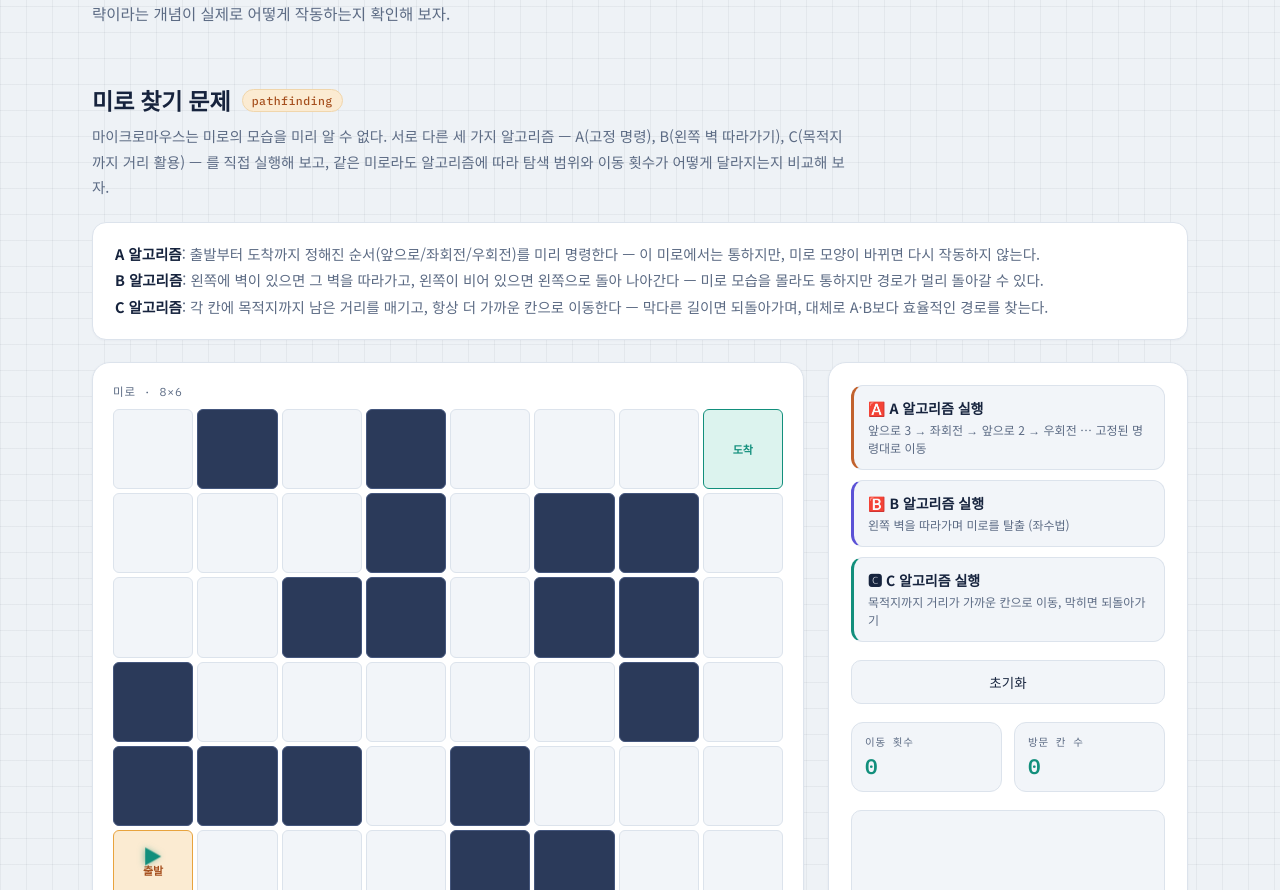
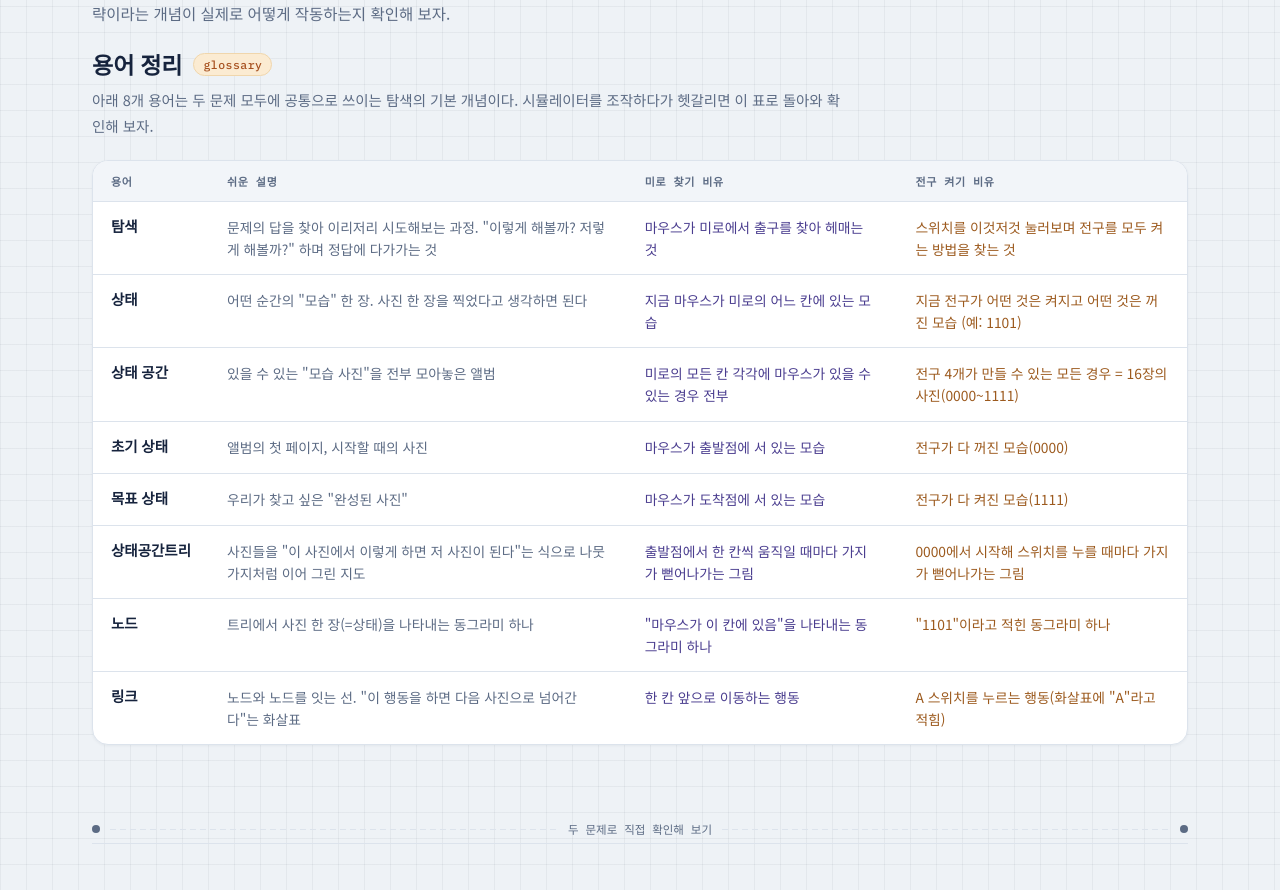
Before and after one commit to junwhojit/ai_search, a plain HTML site: page index.html in a window 1280 px wide. Shown: the part 254-1144 px from the top of the page. Drawn offline with Linux system fonts and the light colour scheme.

Commit message:
Add glossary section for search algorithm terms
Added a glossary section with terms related to search algorithms, including explanations and examples for each term.

```diff
--- a/index.html
+++ b/index.html
@@ -255,6 +255,22 @@
     border:1px solid var(--border);background:var(--panel-2);color:var(--ink-dim);cursor:pointer;}
   .quiz-reset:hover{color:var(--ink);border-color:var(--copper);}
 
+  /* ---- term glossary ---- */
+  .term-table-wrap{background:var(--panel);border:1px solid var(--border);border-radius:16px;
+    overflow-x:auto;box-shadow:0 1px 3px rgba(22,35,61,0.05);}
+  .term-table{width:100%;border-collapse:collapse;min-width:720px;}
+  .term-table th{font-family:'IBM Plex Mono',monospace;font-size:11px;color:var(--ink-dim);
+    text-transform:uppercase;letter-spacing:.06em;text-align:left;padding:12px 18px;
+    border-bottom:1px solid var(--border);background:var(--panel-2);white-space:nowrap;}
+  .term-table td{padding:14px 18px;border-bottom:1px solid var(--border);font-size:13.8px;
+    line-height:1.6;color:var(--ink-dim);vertical-align:top;}
+  .term-table tr:last-child td{border-bottom:none;}
+  .term-table td.term{font-family:'Space Grotesk',sans-serif;font-weight:700;color:var(--ink);
+    white-space:nowrap;font-size:14.5px;}
+  .term-table td.maze-eg{color:#4A3D8F;}
+  .term-table td.bulb-eg{color:#9C5A1E;}
+  .term-table tr:hover td{background:var(--panel-2);}
+
   footer{margin-top:50px;color:var(--ink-dim);font-size:12px;text-align:center;}
 </style>
 </head>
@@ -262,6 +278,7 @@
 
 <nav class="topnav"><div class="inner">
   <span class="brand"><span class="sq"></span>인공지능과 탐색</span>
+  <a href="#terms">용어 정리</a>
   <a href="#maze">미로 찾기</a>
   <a href="#bulb">전구 켜기</a>
   <a href="#quiz">퀴즈</a>
@@ -276,6 +293,72 @@
     목표 상태까지의 경로를 찾는 탐색 문제</b>다. 직접 조작해 보면서 상태, 수행 작업, 탐색 전략이라는
     개념이 실제로 어떻게 작동하는지 확인해 보자.</p>
   </header>
+
+  <section class="block" id="terms" style="border-top:none;padding-top:14px;">
+    <h2 class="sect-title">용어 정리 <span class="tag">glossary</span></h2>
+    <p class="sect-sub">아래 8개 용어는 두 문제 모두에 공통으로 쓰이는 탐색의 기본 개념이다. 시뮬레이터를
+    조작하다가 헷갈리면 이 표로 돌아와 확인해 보자.</p>
+
+    <div class="term-table-wrap">
+      <table class="term-table">
+        <thead>
+          <tr><th>용어</th><th>쉬운 설명</th><th>미로 찾기 비유</th><th>전구 켜기 비유</th></tr>
+        </thead>
+        <tbody>
+          <tr>
+            <td class="term">탐색</td>
+            <td>문제의 답을 찾아 이리저리 시도해보는 과정. "이렇게 해볼까? 저렇게 해볼까?" 하며 정답에 다가가는 것</td>
+            <td class="maze-eg">마우스가 미로에서 출구를 찾아 헤매는 것</td>
+            <td class="bulb-eg">스위치를 이것저것 눌러보며 전구를 모두 켜는 방법을 찾는 것</td>
+          </tr>
+          <tr>
+            <td class="term">상태</td>
+            <td>어떤 순간의 "모습" 한 장. 사진 한 장을 찍었다고 생각하면 된다</td>
+            <td class="maze-eg">지금 마우스가 미로의 어느 칸에 있는 모습</td>
+            <td class="bulb-eg">지금 전구가 어떤 것은 켜지고 어떤 것은 꺼진 모습 (예: 1101)</td>
+          </tr>
+          <tr>
+            <td class="term">상태 공간</td>
+            <td>있을 수 있는 "모습 사진"을 전부 모아놓은 앨범</td>
+            <td class="maze-eg">미로의 모든 칸 각각에 마우스가 있을 수 있는 경우 전부</td>
+            <td class="bulb-eg">전구 4개가 만들 수 있는 모든 경우 = 16장의 사진(0000~1111)</td>
+          </tr>
+          <tr>
+            <td class="term">초기 상태</td>
+            <td>앨범의 첫 페이지, 시작할 때의 사진</td>
+            <td class="maze-eg">마우스가 출발점에 서 있는 모습</td>
+            <td class="bulb-eg">전구가 다 꺼진 모습(0000)</td>
+          </tr>
+          <tr>
+            <td class="term">목표 상태</td>
+            <td>우리가 찾고 싶은 "완성된 사진"</td>
+            <td class="maze-eg">마우스가 도착점에 서 있는 모습</td>
+            <td class="bulb-eg">전구가 다 켜진 모습(1111)</td>
+          </tr>
+          <tr>
+            <td class="term">상태공간트리</td>
+            <td>사진들을 "이 사진에서 이렇게 하면 저 사진이 된다"는 식으로 나뭇가지처럼 이어 그린 지도</td>
+            <td class="maze-eg">출발점에서 한 칸씩 움직일 때마다 가지가 뻗어나가는 그림</td>
+            <td class="bulb-eg">0000에서 시작해 스위치를 누를 때마다 가지가 뻗어나가는 그림</td>
+          </tr>
+          <tr>
+            <td class="term">노드</td>
+            <td>트리에서 사진 한 장(=상태)을 나타내는 동그라미 하나</td>
+            <td class="maze-eg">"마우스가 이 칸에 있음"을 나타내는 동그라미 하나</td>
+            <td class="bulb-eg">"1101"이라고 적힌 동그라미 하나</td>
+          </tr>
+          <tr>
+            <td class="term">링크</td>
+            <td>노드와 노드를 잇는 선. "이 행동을 하면 다음 사진으로 넘어간다"는 화살표</td>
+            <td class="maze-eg">한 칸 앞으로 이동하는 행동</td>
+            <td class="bulb-eg">A 스위치를 누르는 행동(화살표에 "A"라고 적힘)</td>
+          </tr>
+        </tbody>
+      </table>
+    </div>
+  </section>
+
+  <div class="trace"><div class="node"></div><div class="seg"></div><span>두 문제로 직접 확인해 보기</span><div class="seg"></div><div class="node"></div></div>
 
   <!-- ================= 미로 찾기 ================= -->
   <section class="block" id="maze">
```
